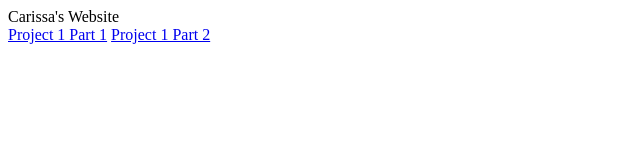
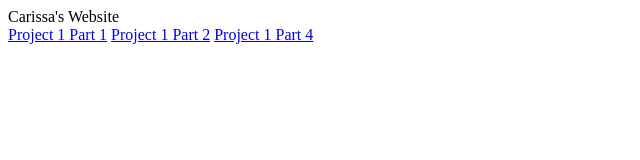
Before and after one commit to carissamcg/carissamcg.github.io, a plain HTML site: page index.html in a window 1280 px wide. Shown: the whole page, without its empty margins (0-640 px from the left). Drawn offline with Linux system fonts and the light colour scheme.

Commit message:
Update index.html

```diff
--- a/index.html
+++ b/index.html
@@ -10,7 +10,7 @@
 		<div>
 			<a href="index1.html">Project 1 Part 1</a>
 			<a href="index2.html">Project 1 Part 2</a>
-			<a href="/DESN340P1Part4/index.html>Project 1 Part 4</a>
+			<a href="/DESN340P1Part4/index.html">Project 1 Part 4</a>
 		</div>
 	</body>
 </html>
```
